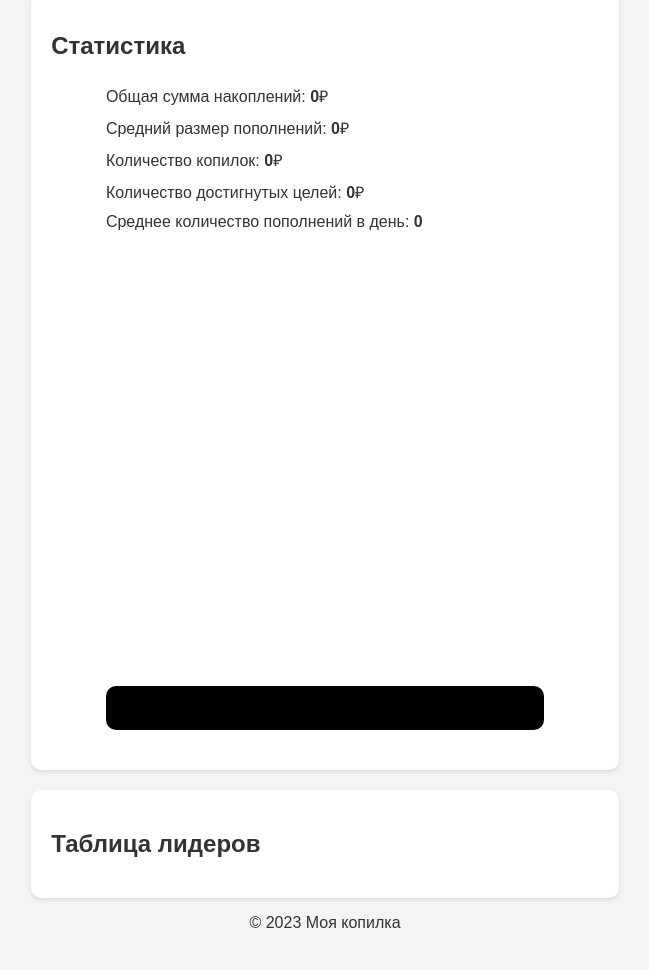
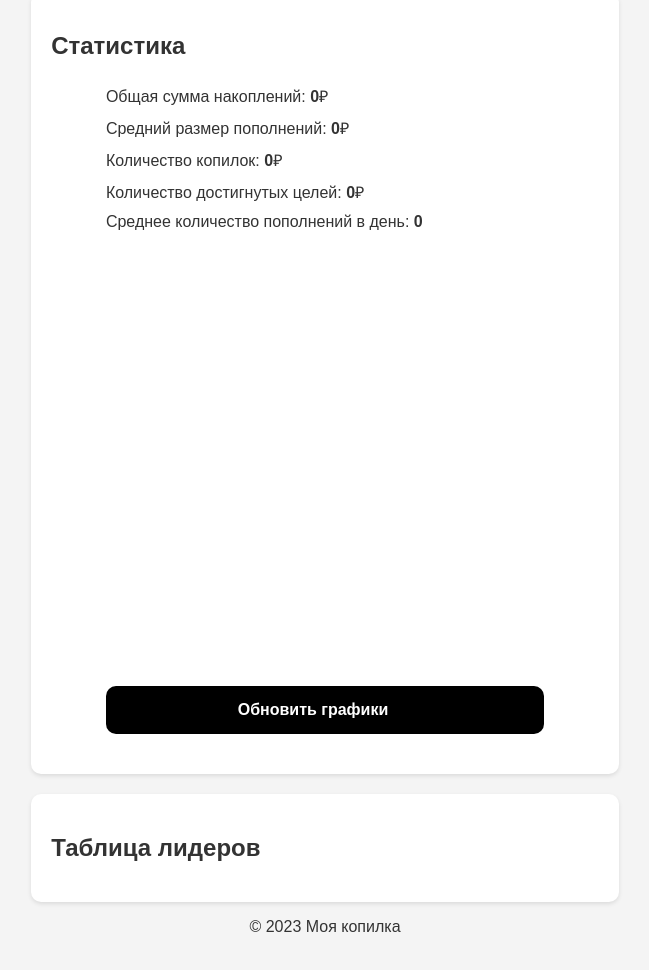
Before and after one commit to Lounser/Piggy-bank-test.github.io, a plain HTML site: page index.html in a window 1280 px wide. Shown: the part 894-1864 px from the top of the page, without its empty margins (315-964 px from the left). Drawn offline with nearby package versions, Linux system fonts and the light colour scheme; files whose address does not match are found by name.

Commit message:
Update index.html

```diff
--- a/index.html
+++ b/index.html
@@ -83,6 +83,7 @@
                 <canvas id="progressChart"></canvas>
                 <canvas id="distributionChart"></canvas>
                 <button id="update-charts" class="update-button">
+                    <p class="updater-text">Обновить графики</p>
                     <svg xmlns="http://www.w3.org/2000/svg" width="24" height="24" viewBox="0 0 24 24"><path d="M12 5.83L15.17 9l-1.41 1.41L12 8.24 8.83 12l-1.41-1.41L12 5.83zm5.33 12.33l-1.41 1.41L12 17.76 8.83 21l-1.41-1.41L12 17.76 15.17 21l1.41-1.41z"/></svg>
                     <span class="loading-indicator" style="display: none;">Обновление...</span>
                 </button>
```
